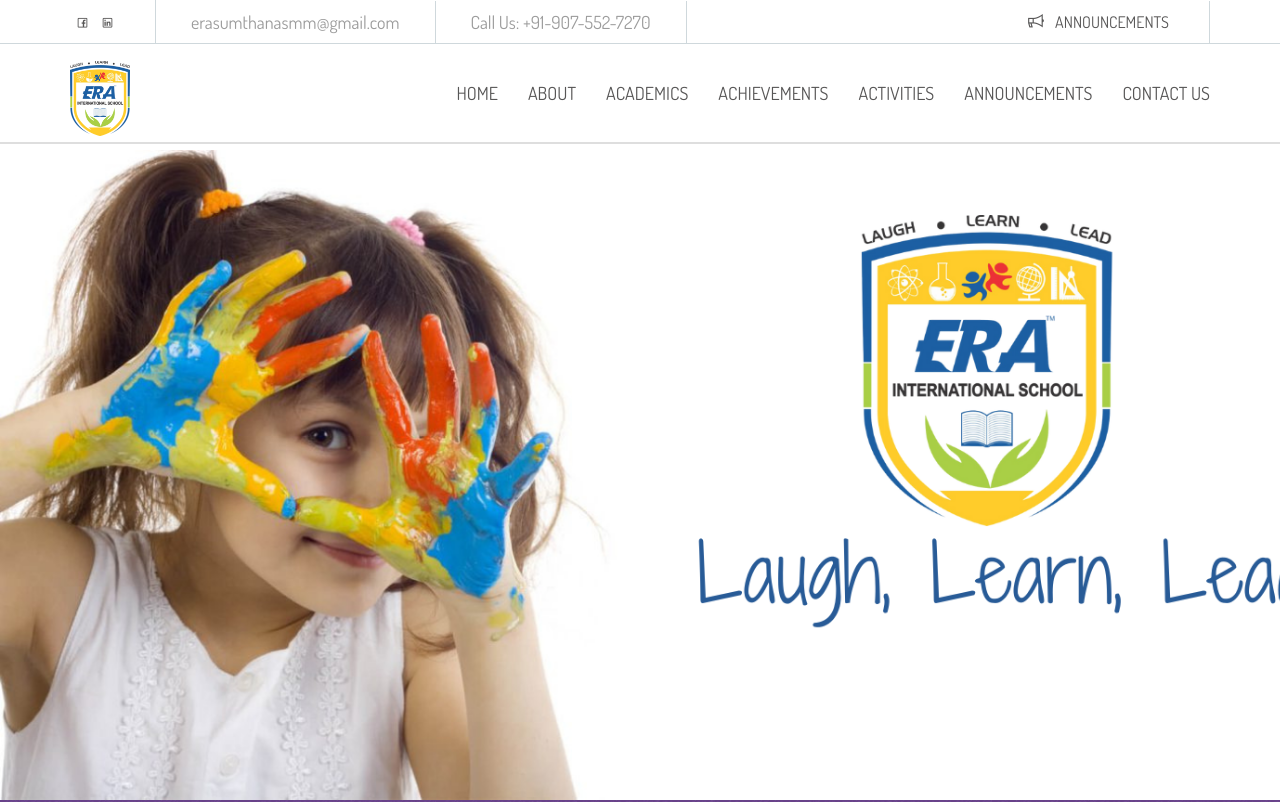
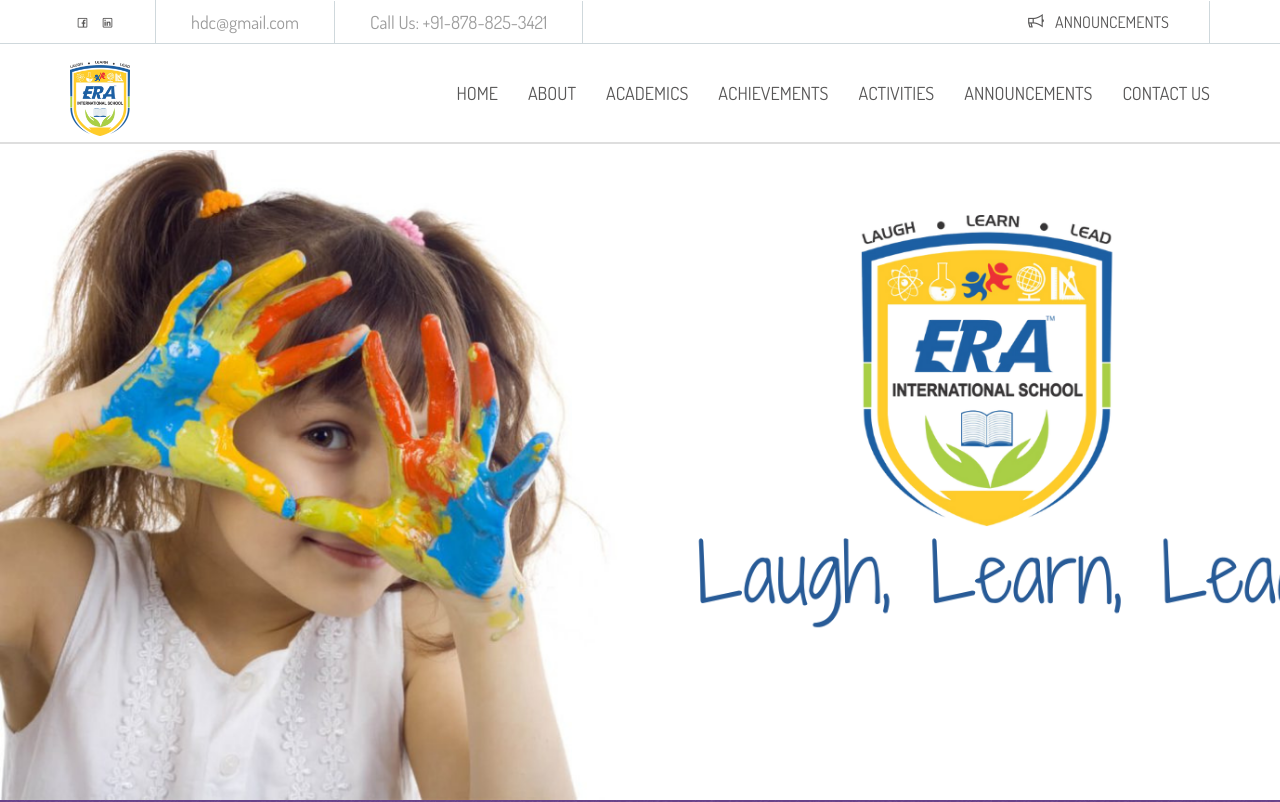
Before and after one commit to Prashantdhepe/hdc-frontend-v, a Vue app: page / in a window 1280 px wide. Shown: the top 802 px of the page. Built offline with nearby package versions, Linux system fonts and the light colour scheme; no server answers.

Commit message:
header email changes

```diff
--- a/src/components/Layouts/Header.vue
+++ b/src/components/Layouts/Header.vue
@@ -17,8 +17,8 @@
             </li>
           </ul><!--social-links end-->
           <ul class="contact-add">
-            <li><a href="mailto:erasumthanasmm@gmail.com"><span>erasumthanasmm@gmail.com</span></a></li>
-            <li><a href="tel:+91-9075527270"><span>Call Us: +91-907-552-7270</span></a></li>
+            <li><a href="mailto:erasumthanasmm@gmail.com"><span>hdc@gmail.com</span></a></li>
+            <li><a href="tel:+91-9075527270"><span>Call Us: +91-878-825-3421</span></a></li>
           </ul>
         </div><!--top-left end-->
         <div class="top-right">
```
